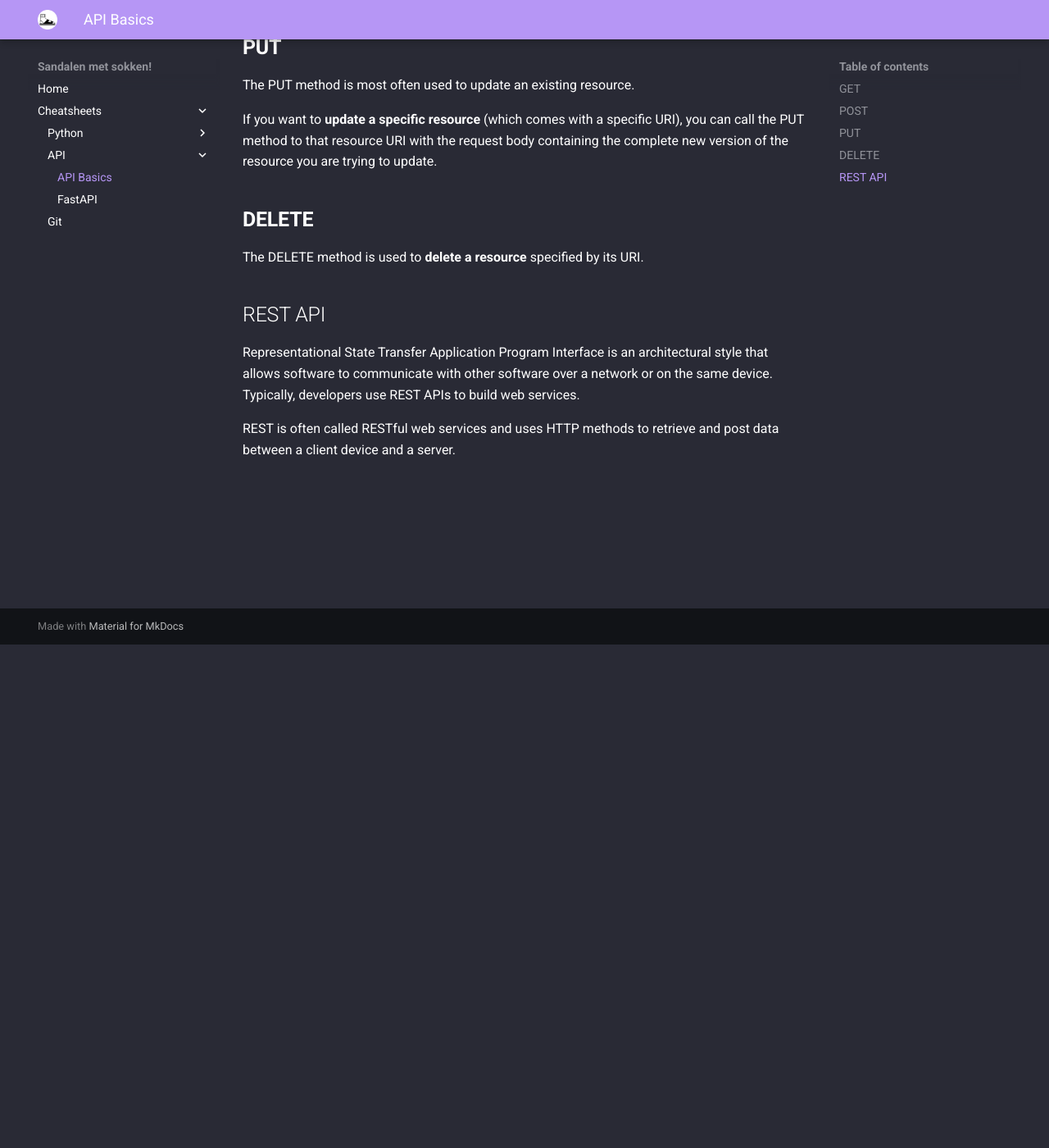
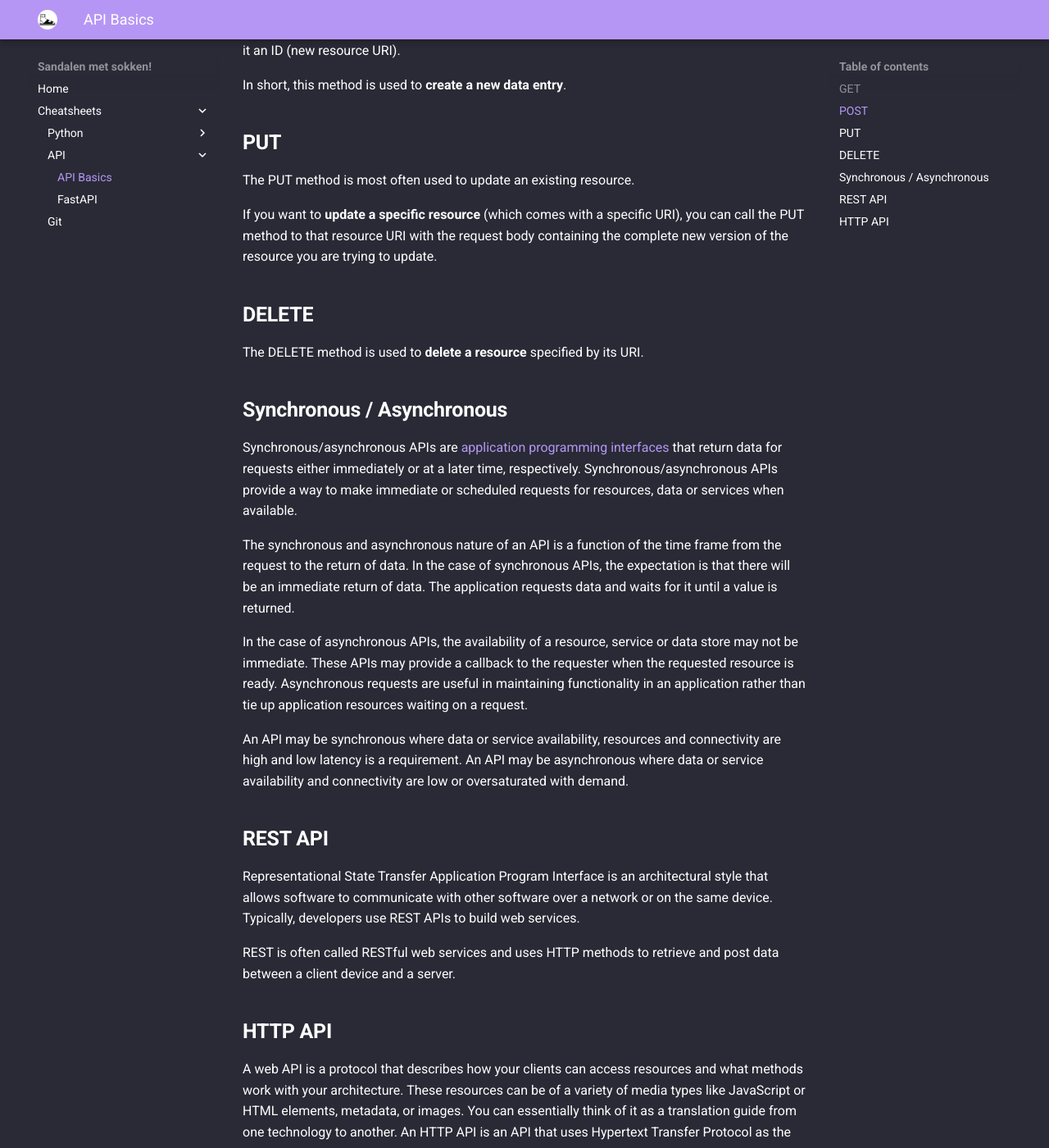
Before and after one commit to chinouvm/sandalenmetsokken-wiki, an MkDocs documentation site: the page built from docs/BasicsAPI.md, in a window 1280 px wide and 1400 px high, scrolled down 614 px. Shown: the whole window at 82% size. Built offline with MkDocs 1.6.1 and Material for MkDocs 9.7.7, drawn with Linux system fonts in a browser that asks for light colours; some of the changed text lies outside the part shown.

Commit message:
Added HTTP and Async paragraphs

```diff
--- a/docs/BasicsAPI.md
+++ b/docs/BasicsAPI.md
@@ -1,5 +1,15 @@
+---
+tags:
+  - Coding
+  - API
+  - Cheatsheet
+---
 
 # API Basics
+
+_**Authors:** Teun Engels, Chinou van Maris_
+
+---
 
 This document will cover all the basics about APIs (Application programming interface's).
 
@@ -27,8 +37,26 @@ If you want to **update a specific resource** (which comes with a specific URI),
 
 The DELETE method is used to **delete a resource** specified by its URI.
 
-## REST API
+## **Synchronous / Asynchronous**
+
+Synchronous/asynchronous APIs are [application programming interfaces](https://nl.wikipedia.org/wiki/Application_programming_interface) that return data for requests either immediately or at a later time, respectively. Synchronous/asynchronous APIs provide a way to make immediate or scheduled requests for resources, data or services when available.
+
+The synchronous and asynchronous nature of an API is a function of the time frame from the request to the return of data. In the case of synchronous APIs, the expectation is that there will be an immediate return of data. The application requests data and waits for it until a value is returned.
+
+In the case of asynchronous APIs, the availability of a resource, service or data store may not be immediate. These APIs may provide a callback to the requester when the requested resource is ready. Asynchronous requests are useful in maintaining functionality in an application rather than tie up application resources waiting on a request.
+
+An API may be synchronous where data or service availability, resources and connectivity are high and low latency is a requirement. An API may be asynchronous where data or service availability and connectivity are low or oversaturated with demand.
+
+## **REST API**
 
 Representational State Transfer Application Program Interface is an architectural style that allows software to communicate with other software over a network or on the same device. Typically, developers use REST APIs to build web services.
 
 REST is often called RESTful web services and uses HTTP methods to retrieve and post data between a client device and a server.
+
+## **HTTP API**
+
+A web API is a protocol that describes how your clients can access resources and what methods work with your architecture. These resources can be of a variety of media types like JavaScript or HTML elements, metadata, or images. You can essentially think of it as a translation guide from one technology to another. An HTTP API is an API that uses Hypertext Transfer Protocol as the communication protocol between the two systems. HTTP APIs expose endpoints as API gateways for HTTP requests to have access to a server.
+
+For example, you use an HTTP API every time you set a Zoom meeting in your Google calendar. The API defines how Zoom can communicate directly with Google’s servers to embed a Zoom meeting into the event rather than having to copy and paste the meeting invitation into a field.
+
+HTTP APIs is a broad category, meaning they come in various forms based on their target use case. HTTP APIs are further categorized by the architectural design principles used when they’re created. Most are used in hypermedia information systems or web development, but each has particular pros and cons.
```
